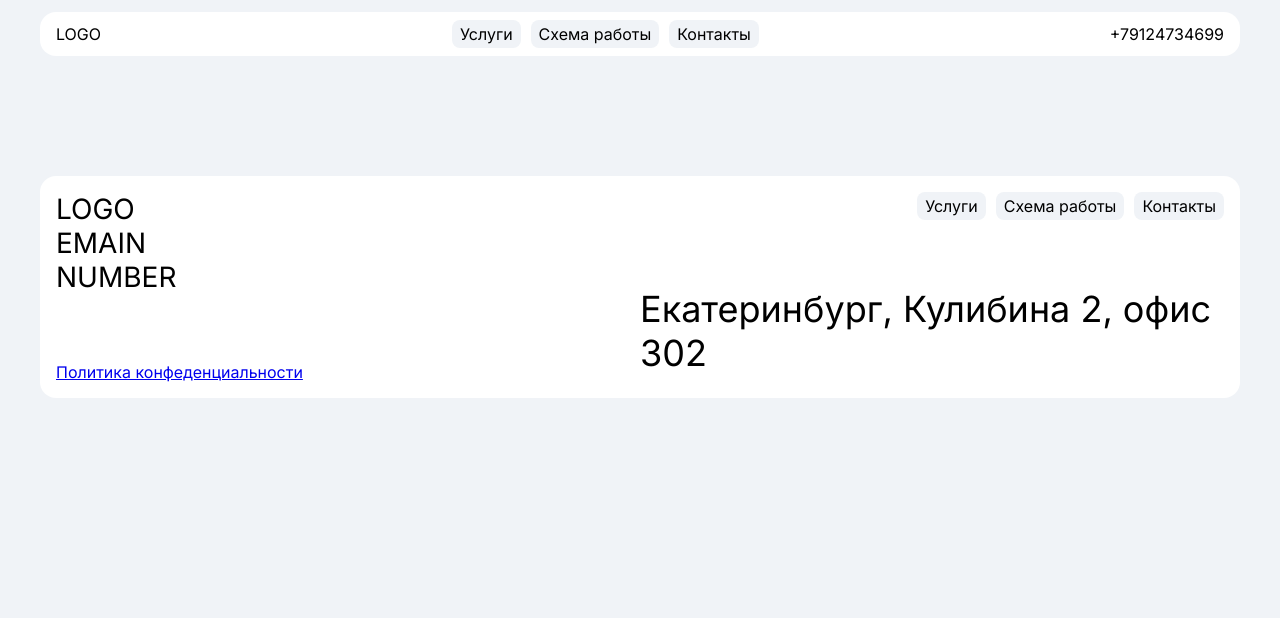
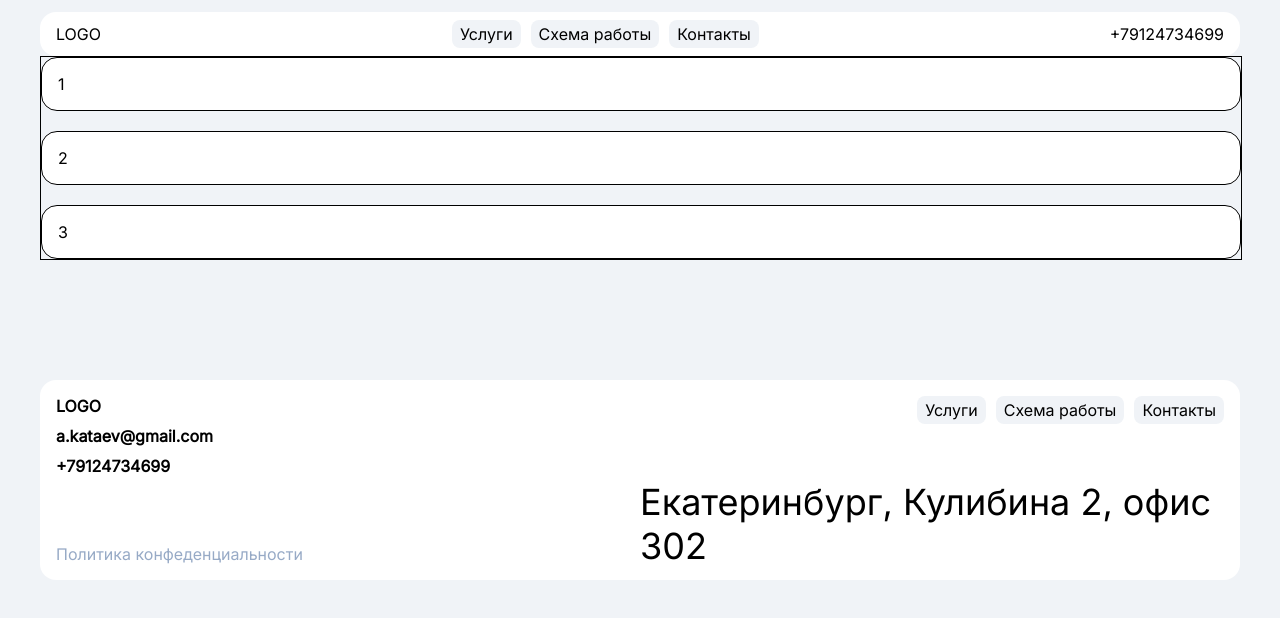
Before and after one commit to Nonamaru/video_landing, a Nuxt app: page / in a window 1280 px wide. Shown: the top 618 px of the page. Built offline with nearby package versions, Linux system fonts and the light colour scheme.

Commit message:
initial commit

```diff
--- a/app.vue
+++ b/app.vue
@@ -22,5 +22,8 @@ body{
   --bone-color: #dfdfdf;
   --skin-color: #f5f5f5;
   --light-gray-color: #f0f3f7;
+
+  --main-border-radius: 16px;
+  --small-border-radius: 8px;
 }
 </style>
--- /dev/null
+++ b/components/FaceView.vue
@@ -0,0 +1,39 @@
+<template>
+<div class="container">
+    <div class="first">1</div>
+    <div class="second">2</div>
+    <div class="photo">3</div>
+</div>
+</template>
+<style scoped>
+.container{
+    display: grid;
+    grid-template-columns: 70% 30%;
+    grid-template-rows: 50% 50%;
+    gap: 20px;
+}
+.first{
+    grid-column: 1;
+    grid-row: 1;
+    border: 1px solid black;
+    border-radius: var(--main-border-radius);
+    background-color: var(--white-color);
+    padding: 16px;
+}
+.second{
+    grid-column: 1;
+    grid-row: 2;
+    border: 1px solid black;
+    border-radius: var(--main-border-radius);
+    background-color: var(--white-color);
+    padding: 16px;
+}
+.photo{
+    grid-column: 2;
+    grid-row: 1/3;
+    border: 1px solid black;
+    border-radius: var(--main-border-radius);
+    background-color: var(--white-color);
+    padding: 16px;
+}
+</style>
--- a/pages/index.vue
+++ b/pages/index.vue
@@ -10,12 +10,18 @@
             </div>
             <a class="number" href="tel=+79124734699">+79124734699</a>
         </div>
-        <div class="body"></div>
+
+        <div class="body">
+            <div class="face">
+                <FaceView />
+            </div>
+        </div>
+
         <div class="footer">
             <div class="logo-contacts">
                 <text>LOGO</text>
-                <text>EMAIN</text>
-                <text>NUMBER</text>
+                <a href = "mailto:abc@example.com?subject=Feedback&body=Message">a.kataev@gmail.com</a>
+                <a href="tel=+79124734699">+79124734699</a>
             </div>
             <div class="footer-anchords">
                 <div class="footer-anchor">Услуги</div>
@@ -47,7 +53,7 @@
 
 /*HEADER*/
 .header{
-    border-radius: 16px;
+    border-radius: var(--main-border-radius);
     background-color: var(--white-color);
     padding: 8px 16px;
     margin-top: 1%;
@@ -62,7 +68,7 @@
     gap: 10px;
 }
 .anchor{
-    border-radius: 8px;
+    border-radius: var(--small-border-radius);
     background-color: var(--light-gray-color);
     padding: 4px 8px;
     display: flex;
@@ -73,7 +79,16 @@
     text-decoration: none;
     color: black;
 }
+.number:hover{color: var(--blue-color)}
 /*------*/
+
+
+/*BODY*/
+.body{
+    width: 100%;
+    border: 1px solid black;
+}
+/*----*/
 
 
 /*FOOTER*/
@@ -84,7 +99,7 @@
     grid-template-columns: 50% 50%;
     grid-template-rows: 50% 50%;
     padding: 16px;
-    border-radius: 16px;
+    border-radius: var(--main-border-radius);
 }
 
 .logo-contacts{
@@ -93,8 +108,15 @@
     display: flex;
     flex-direction: column;
     justify-content: left;
-    font-size: 28px;
+    font-size: 16px;
+    font-weight: bold;
+    gap: 10px;
 }
+.logo-contacts a{
+    text-decoration: none;
+    color: black;
+}
+.logo-contacts a:hover{color: var(--blue-color)}
 
 .footer-anchords{
     grid-column: 2;
@@ -121,6 +143,11 @@
     justify-content: left;
     align-items: end;
 }
+.confidential-policy a{
+    text-decoration: none;
+    color: var( --gray-blue-color);
+}
+.confidential-policy a:hover{color: var(--blue-color)}
 
 .address{
     grid-column: 2;
```
